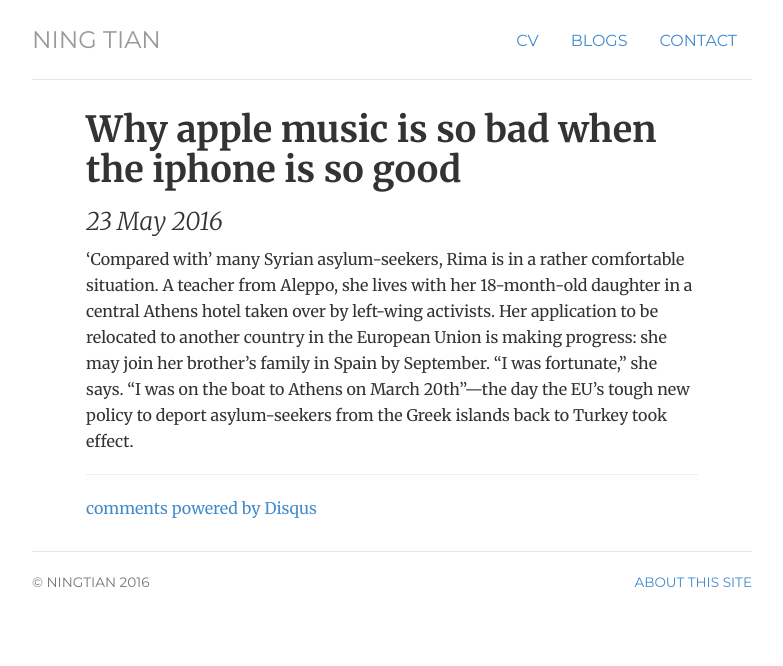
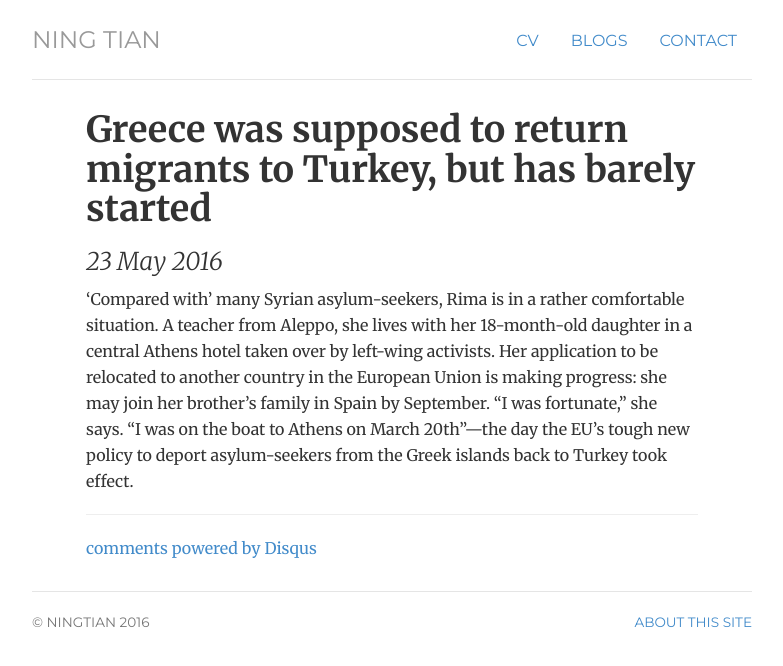
Before and after one commit to ningtian/ningtian.github.io, a Jekyll site: the page built from _posts/2016-05-23-ning-tian-site-launched.md, in a window 1280 px wide. Shown: the top 666 px of the page, without its empty margins (248-1031 px from the left). Built offline with Jekyll 4.4.1, drawn with Linux system fonts in a browser that asks for light colours; comment, search, counter and statistics services are not loaded.

Commit message:
Update 2016-05-23-ning-tian-site-launched.md

```diff
--- a/_posts/2016-05-23-ning-tian-site-launched.md
+++ b/_posts/2016-05-23-ning-tian-site-launched.md
@@ -1,9 +1,6 @@
 ---
 layout: post
-title: "Why apple music is so bad when the iphone is so good"
+title: "Greece was supposed to return migrants to Turkey, but has barely started"
 ---
 
-
-
-
 ‘Compared with’ many Syrian asylum-seekers, Rima is in a rather comfortable situation. A teacher from Aleppo, she lives with her 18-month-old daughter in a central Athens hotel taken over by left-wing activists. Her application to be relocated to another country in the European Union is making progress: she may join her brother’s family in Spain by September. “I was fortunate,” she says. “I was on the boat to Athens on March 20th”—the day the EU’s tough new policy to deport asylum-seekers from the Greek islands back to Turkey took effect.
```
